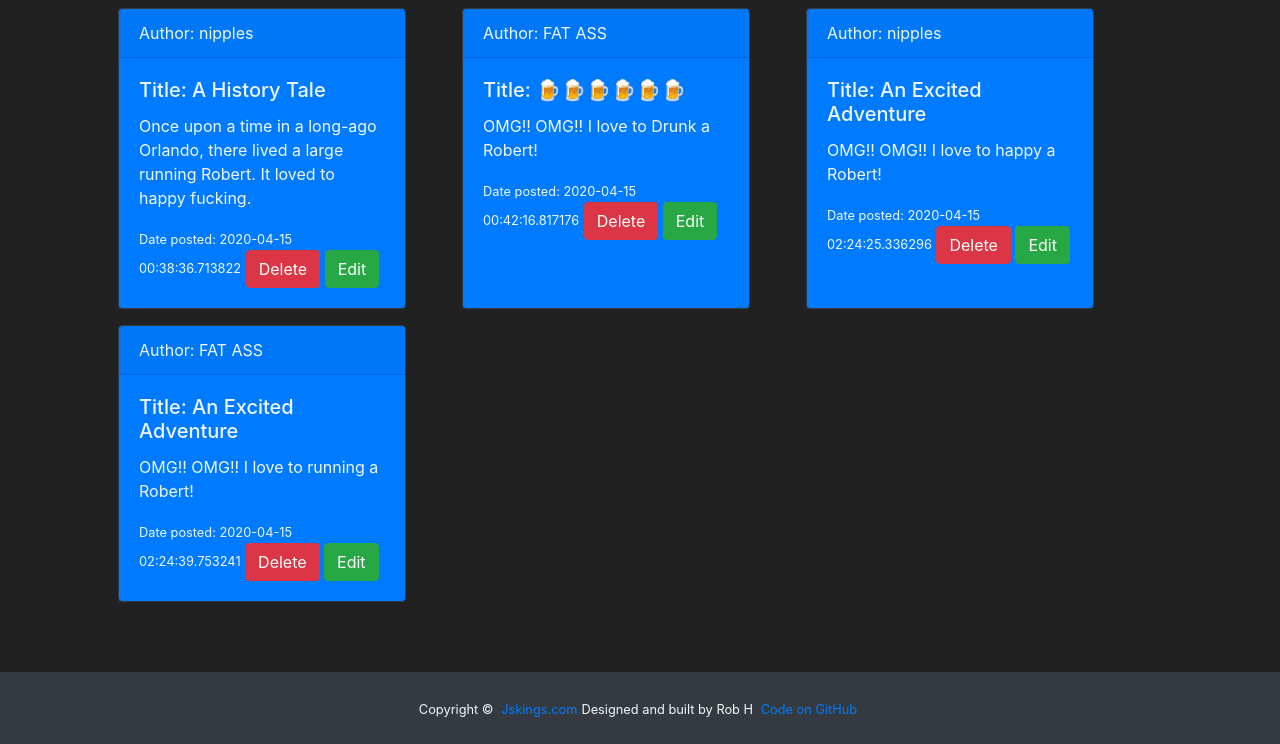
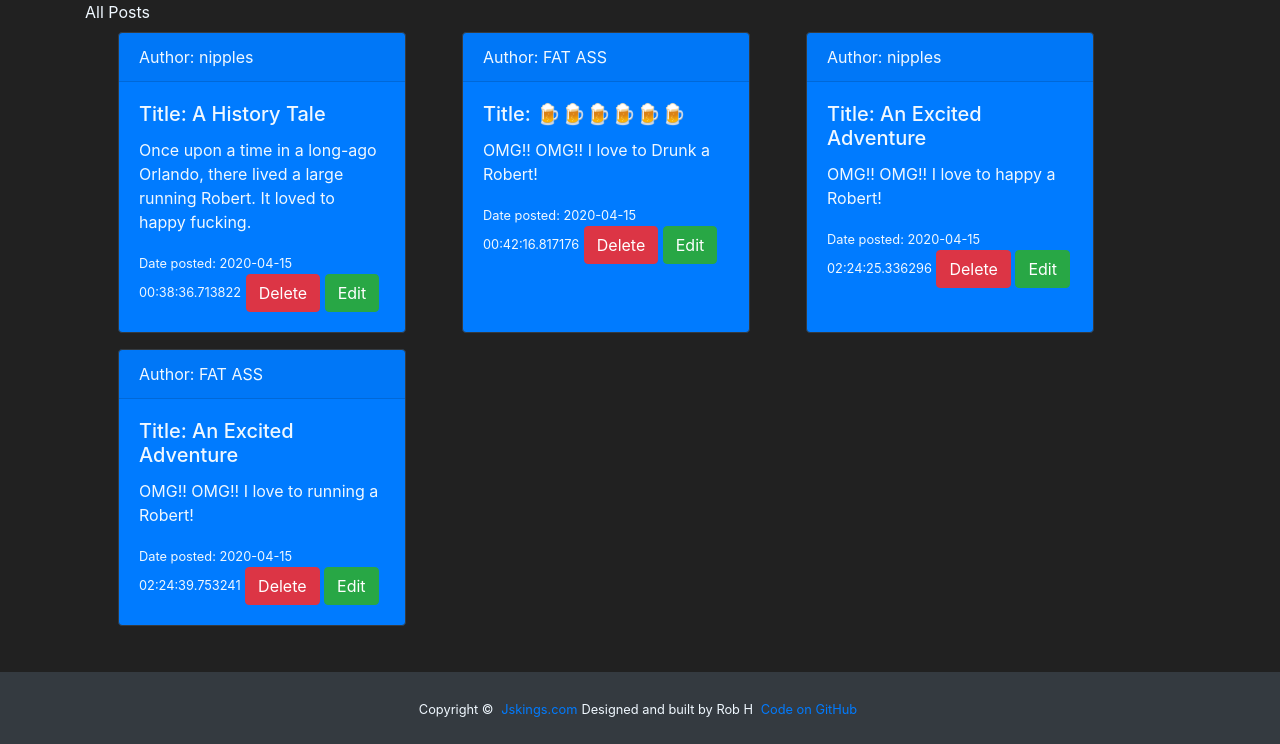
Before and after one commit to RobHunn/Flask-python-sqlalchemy-db-app, a Flask app: page /posts in a window 1280 px wide. Shown: the part 56-800 px from the top of the page. Run offline with Flask 2, Linux system fonts and the light colour scheme; data comes from the database, SQL or seed files in the repository; some libraries are stand-ins or nearby versions.

Commit message:
fixed title in posts.html

```diff
--- a/templates/post.html
+++ b/templates/post.html
@@ -1,4 +1,5 @@
-{% extends 'base.html' %} {% block content %}
+{% extends 'base.html' %} {% block content %} {% block title %} All Posts {%
+endblock %}
 <div class="row row-cols-3">
 	{% for post in all_posts %}
 	<div
--- a/templates/story.html
+++ b/templates/story.html
@@ -1,4 +1,4 @@
-{% extends 'base.html' %} {% block title %} Story {% endblock %} {% block
+{% extends 'base.html' %} {% block title %} Your Story {% endblock %} {% block
 content %}
 <h1>Your Version of {{ title }}</h1>
 <p>{{ text }}</p>
```
